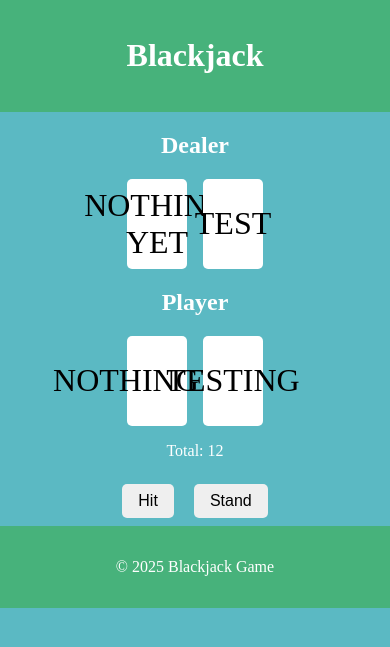
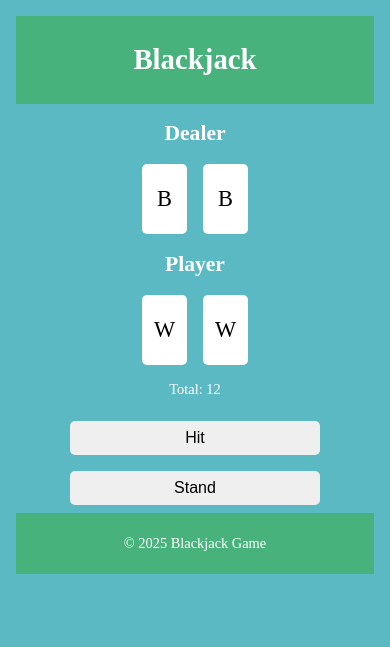
Before and after one commit to ComputerVirusWannabe/Blackjack, a PHP site: page /game.html in a window 390 px wide. Shown: the top 647 px of the page. Run offline with PHP 8.4, Linux system fonts and the light colour scheme.

Commit message:
added some responsiveness features to main.css

```diff
--- a/game.html
+++ b/game.html
@@ -15,16 +15,16 @@
     <section class="dealer-hand">
       <h2>Dealer</h2>
       <div class="cards">
-        <div class="card">NOTHING YET</div>
-        <div class="card">TEST</div>
+        <div class="card">B</div>
+        <div class="card">B</div>
       </div>
     </section>
 
     <section class="player-hand">
       <h2>Player</h2>
       <div class="cards">
-        <div class="card">NOTHINGYET</div>
-        <div class="card">TESTING</div>
+        <div class="card">W</div>
+        <div class="card">W</div>
       </div>
       <p>Total: 12</p>
       <div class="controls">
--- a/styles/main.css
+++ b/styles/main.css
@@ -30,6 +30,7 @@ body {
   justify-content: center;
   gap: 1rem;
   margin: 1rem 0;
+  flex-wrap: wrap; /* cards wrap instead of overflow */
 }
 
 .card {
@@ -43,3 +44,25 @@ body {
   border-radius: 5px;
   font-size: 2rem;
 }
+/* for responsiveness */
+@media (max-width: 600px) {
+  body {
+    font-size: 0.9rem;
+    padding: 1rem;
+  }
+
+  .card {
+    width: 45px;
+    height: 70px;
+    font-size: 1.4rem;
+  }
+
+  button {
+    width: 100%;
+    max-width: 250px;
+  }
+
+  header, footer {
+    padding: 0.5rem;
+  }
+}
```
Lines whose indentation alone changed are shown as unchanged.
